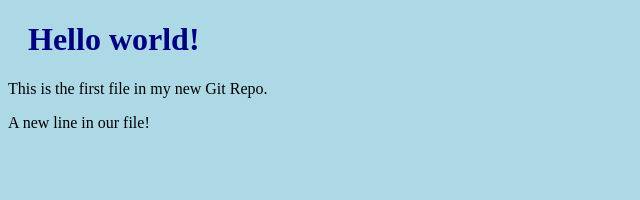
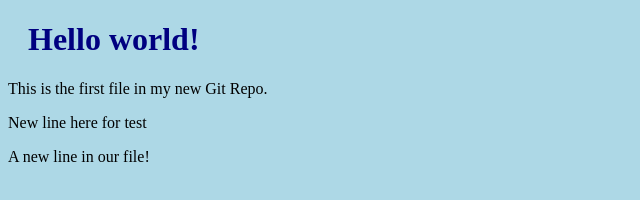
Before and after one commit to amatyar/hello-world, a plain HTML site: page index.html in a window 1280 px wide. Shown: the whole page, without its empty margins (0-640 px from the left). Drawn offline with Linux system fonts and the light colour scheme.

Commit message:
Update index.html

```diff
--- a/index.html
+++ b/index.html
@@ -9,7 +9,7 @@
 <h1>Hello world!</h1>
 
 <p>This is the first file in my new Git Repo.</p>
-
+  <p> New line here for test</p>
 <p> A new line in our file!</p>
 
 </body>
```
